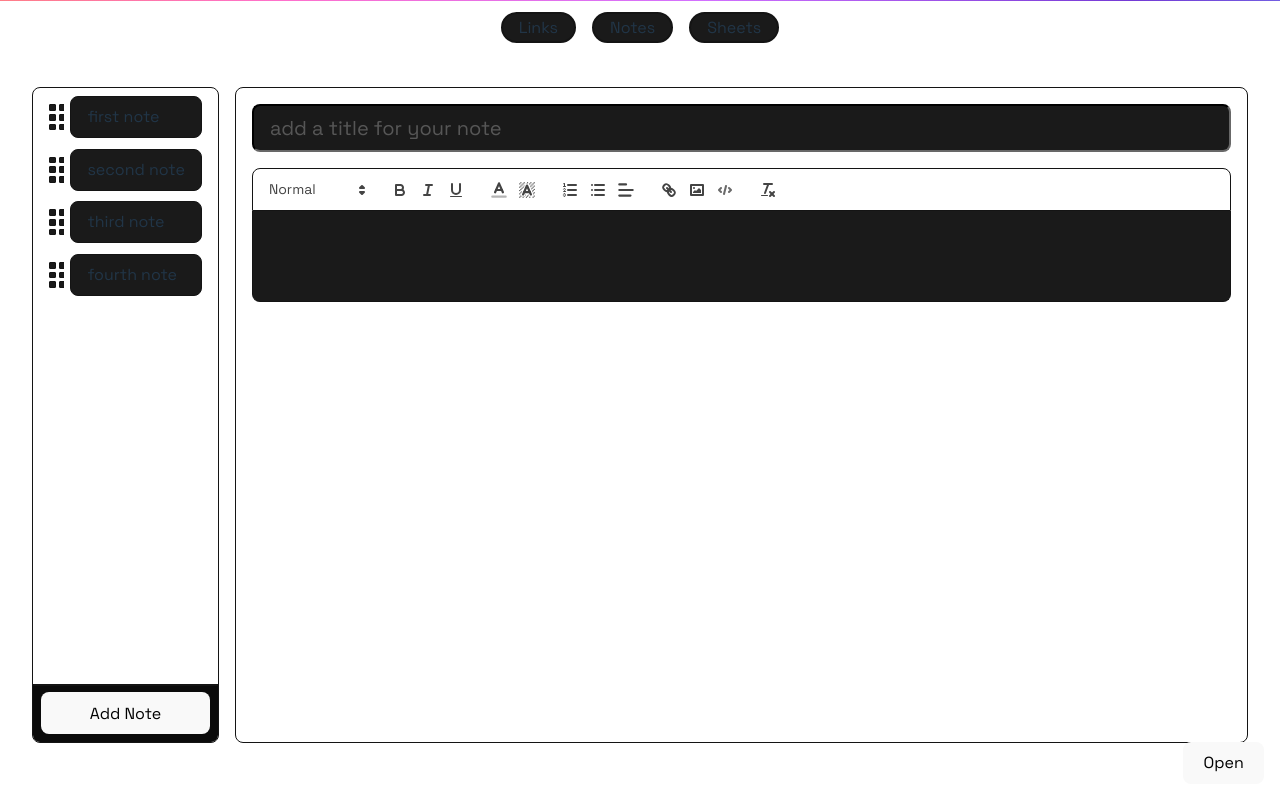
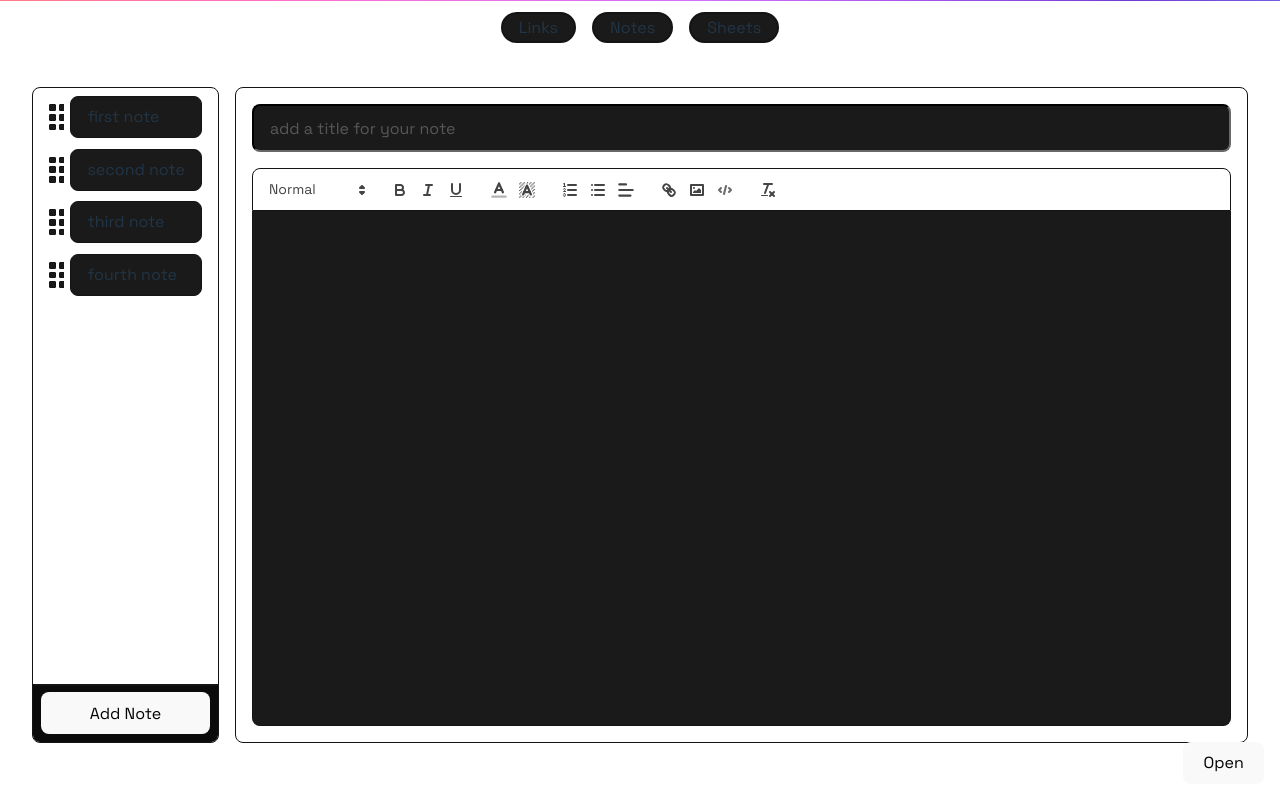
Before and after one commit to BigBadBodyPillow/utility, a React (Vite) app: page / in a window 1280 px wide. Built offline with nearby package versions, Linux system fonts and the light colour scheme.

Commit message:
fix editor grow

```diff
--- a/src/Components/Notes/Notes.css
+++ b/src/Components/Notes/Notes.css
@@ -73,7 +73,7 @@
 .note-editor-title {
   width: 100%;
   font-family: inherit;
-  font-size: 1.25rem;
+  font-size: 1rem;
   color: var(--colour);
   background-color: var(--button-colour);
   border-radius: var(--border-radius);
@@ -81,6 +81,7 @@
   height: 3rem;
   padding-left: 1rem;
 }
+
 .note-editor-title::placeholder {
   color: var(--colour);
   opacity: 0.3;
--- a/src/Components/Notes/Notes.tsx
+++ b/src/Components/Notes/Notes.tsx
@@ -43,7 +43,11 @@ export function Notes() {
             <Editor
               value={text}
               onTextChange={(e) => setText(e.htmlValue || '')}
-              style={{ minHeight: '320px' }}
+              style={
+                {
+                  // maxHeight: '875px',
+                }
+              }
             />
           </div>
         </PrimeReactProvider>
--- a/src/Components/Notes/list/List.css
+++ b/src/Components/Notes/list/List.css
@@ -1,3 +1,6 @@
+.notes-list {
+  min-width: 187px;
+}
 .notes-list ul li {
   display: flex;
   flex-direction: row;
--- a/src/Components/Notes/quillOverwrites.css
+++ b/src/Components/Notes/quillOverwrites.css
@@ -19,7 +19,8 @@
 .ql-snow.ql-toolbar .ql-picker-item.ql-selected,
 .ql-snow.ql-toolbar .ql-picker-label.ql-active,
 .ql-snow.ql-toolbar button.ql-active,
-.ql-snow a {
+.ql-snow a,
+.ql-picker-label:focus-visible {
   color: var(--accent-colour) !important;
 }
 
@@ -27,13 +28,20 @@
 .ql-snow.ql-toolbar .ql-picker-label:hover .ql-stroke,
 .ql-snow.ql-toolbar button:hover .ql-stroke,
 .ql-snow.ql-toolbar .ql-picker-label.ql-active .ql-stroke,
-.ql-snow.ql-toolbar button.ql-active .ql-stroke {
+.ql-snow.ql-toolbar button.ql-active .ql-stroke,
+.ql-snow.ql-toolbar button:focus .ql-stroke,
+.ql-picker-label:focus-visible .ql-stroke {
   stroke: var(--accent-colour) !important;
 }
 .ql-snow.ql-toolbar button:hover .ql-fill,
 .ql-snow.ql-toolbar .ql-picker-label:hover .ql-fill,
-.ql-snow.ql-toolbar button.ql-active .ql-fill {
+.ql-snow.ql-toolbar button.ql-active .ql-fill,
+.ql-snow.ql-toolbar button:focus .ql-fill,
+.ql-picker-label:focus-visible .ql-fill {
   fill: var(--accent-colour) !important;
+}
+.ql-picker-label:focus-visible {
+  outline: 4px solid var(--accent-colour);
 }
 /* disable the border when a dropdown is expadned */
 .ql-toolbar.ql-snow .ql-picker-label {
@@ -80,11 +88,12 @@
 /* temp fix idk idk2 id */
 .ql-container.ql-snow {
   background-color: var(--button-colour);
-  min-height: 0 !important;
-  max-height: 70vh !important;
+  /* min-height: 0 !important;
+  max-height: 70vh !important; */
+  flex-grow: 1;
 }
 
-@media (height <= 1028px) {
+/* @media (height <= 1028px) {
   .ql-container.ql-snow {
     max-height: 65vh !important;
   }
@@ -98,4 +107,10 @@
   .ql-container.ql-snow {
     max-height: 45vh !important;
   }
+} */
+
+[data-pc-name='editor'] {
+  display: flex;
+  flex-direction: column;
+  flex-grow: 1;
 }
--- a/src/index.css
+++ b/src/index.css
@@ -71,9 +71,12 @@ button:hover {
 input:focus-visible,
 button:focus-visible {
   /* outline: 4px auto -webkit-focus-ring-color; */
-  outline: 4px auto var(--accent-colour);
+  outline: 4px solid var(--accent-colour);
 }
 
+/* .note-editor-title:focus-visible {
+  outline: 4px solid var(--accent-colour);
+} */
 button:active {
   opacity: 0.75;
 }
```
